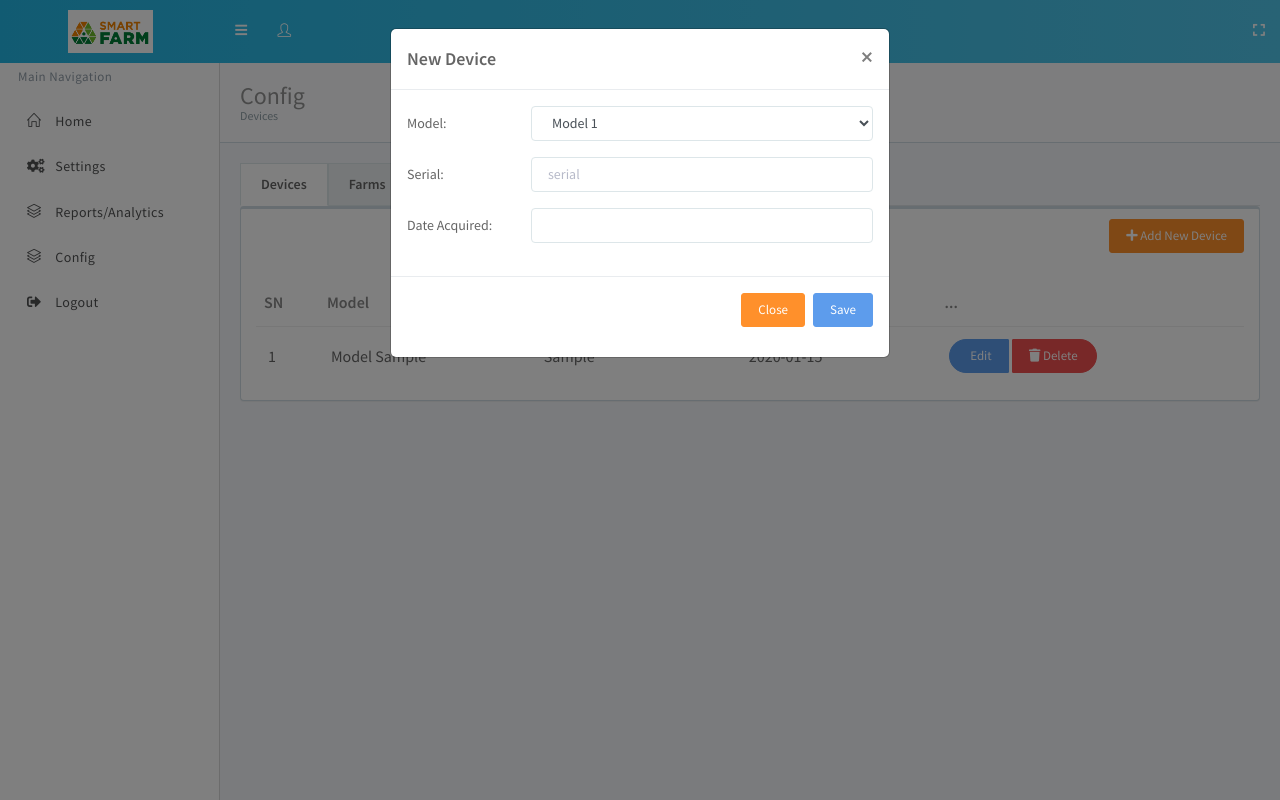
After one commit to tohir87/sdp, a Flask app: page /config/devices in a window 1280 px wide, after a click on "Add New Device". The commit adds this page. Run offline with Flask 2, Linux system fonts and the light colour scheme; a user stored in the database is signed in; tables that the repository leaves empty hold one stand-in row (values such as "Sample post"); some libraries are stand-ins or nearby versions.

Commit message:
working on making it as a service

```diff
--- a/app.py
+++ b/app.py
@@ -33,6 +33,8 @@ class User(UserMixin, db.Model):
     email = db.Column(db.String(128))
     phone = db.Column(db.String(128))
     password = db.Column(db.String(128))
+    user_type_id = db.Column(db.SmallInteger(), default=0)
+    farm_name = db.Column(db.String(128))
 
 
 class DhtData(db.Model):
@@ -81,7 +83,23 @@ class Rules(db.Model):
     sensor = db.Column(db.String(255))
     rule_type = db.Column(db.String(255))
     rule_value = db.Column(db.Integer)
-    alert_id = db.Column(db.Integer)
+    alert_id = db.Column(db.Integer, db.ForeignKey('alerts.id'))
+
+class Devices(db.Model):
+    __tablename__ = "devices"
+
+    id = db.Column(db.Integer, primary_key=True)
+    model = db.Column(db.String(255))
+    serial = db.Column(db.String(255))
+    acquired_on = db.Column(db.Date())
+
+class UserDevices(db.Model):
+    __tablename__ = "user_devices"
+
+    id = db.Column(db.Integer, primary_key=True)
+    user_id = db.Column(db.Integer, db.ForeignKey('users.id'))
+    device_id = db.Column(db.Integer, db.ForeignKey('devices.id'))
+
 
 
 def connect():
@@ -478,6 +496,57 @@ def createRule():
         flash("You are not logged in")
         return redirect(url_for('login'))
 
+@app.route('/config/devices')
+def config_devices():
+    if 'first_name' in session:
+
+        page_title = "Config"
+        page_desc = "Devices"
+
+        # fetch all devices from db
+        devices = Devices.query.all()
+
+        return render_template("config/devices.html", **locals())
+    else:
+        flash("You are not logged in")
+        return redirect(url_for('login'))
+
+@app.route('/config/farms')
+def config_farms():
+    if 'first_name' in session:
+
+        page_title = "Config"
+        page_desc = "Farms"
+
+        # fetch all farms from db
+        farms = User.query.all()
+
+        return render_template("config/farms.html", **locals())
+    else:
+        flash("You are not logged in")
+        return redirect(url_for('login'))
+
+@app.route('/config/new_device', methods=['POST'])
+def config_device_post():
+    if 'first_name' in session:
+        model = request.form['model']
+        serial = request.form['serial']
+        acquired_on = datetime.strptime(request.form['acquired_on'], '%m/%d/%Y').strftime('%Y-%m-%d')
+
+        new_reading = Devices(model=model,serial=serial,acquired_on=acquired_on)
+
+        # Add new record to db
+        db.session.add(new_reading)
+        db.session.commit()
+
+        flash("Device added successfully")
+        return redirect(url_for('config_devices'))
+
+
+    else:
+        flash("You are not logged in")
+        return redirect(url_for('login'))
+
 
 if __name__ == '__main__':
     app.config['SESSION_TYPE'] = 'filesystem'
--- /dev/null
+++ b/templates/config/_add_new_device.html
@@ -0,0 +1,44 @@
+<!-- Modal-->
+<div class="modal fade" id="newDevice" tabindex="-1" role="dialog" aria-labelledby="myModalLabel" aria-hidden="true">
+    <div class="modal-dialog">
+        <div class="modal-content">
+            <div class="modal-header">
+                <h4 class="modal-title" id="myModalLabel">New Device</h4>
+                <button class="close" type="button" data-dismiss="modal" aria-label="Close">
+                    <span aria-hidden="true">&times;</span>
+                </button>
+            </div>
+            <form class="form-horizontal" method="POST" action="/config/new_device">
+                <div class="modal-body">
+                    <div class="form-group row">
+                        <label class="col-xl-3 col-form-label">Model:</label>
+                        <div class="col-xl-9">
+                            <select required name="model" id="model" class="form-control">
+                                <option value="1">Model 1</option>
+                                <option value="2">Model 2</option>
+                                <option value="3">Model 3</option>
+                            </select>
+                        </div>
+                    </div>
+                    <div class="form-group row">
+                        <label class="col-xl-3 col-form-label">Serial:</label>
+                        <div class="col-xl-9">
+                            <input required class="form-control" type="text" placeholder="serial" name="serial">
+                        </div>
+                    </div>
+                    <div class="form-group row">
+                        <label class="col-xl-3 col-form-label">Date Acquired:</label>
+                        <div class="col-xl-9">
+                            <input required class="form-control datepicker" type="text" name="acquired_on">
+                        </div>
+                    </div>
+
+                </div>
+                <div class="modal-footer">
+                    <button class="btn btn-warning" type="button" data-dismiss="modal">Close</button>
+                    <button class="btn btn-primary" type="submit">Save</button>
+                </div>
+            </form>
+        </div>
+    </div>
+</div>
--- /dev/null
+++ b/templates/config/devices.html
@@ -0,0 +1,69 @@
+{% extends 'layout.html' %}
+{% block body %}
+
+<!-- START card-->
+<div role="tabpanel">
+    <!-- Nav tabs-->
+    <ul class="nav nav-tabs" role="tablist">
+        <li class="nav-item" role="presentation">
+            <a class="nav-link active" href="/config/devices" aria-controls="config" role="tab">Devices</a>
+        </li>
+        <li class="nav-item" role="presentation">
+            <a class="nav-link" href="/config/farms" aria-controls="config" role="tab">Farms</a>
+        </li>
+    </ul>
+</div>
+<div class="card card-default">
+    <div class="card-header">
+        <a href="#newDevice" data-toggle="modal" class="btn btn-warning float-right">
+            <i class="fas fa-plus"></i>
+            Add New Device
+        </a>
+    </div>
+    <div class="card-body">
+        <div class="row">
+            <div class="col-lg-12">
+                <div class="table-responsive">
+                    <table class="table">
+                        <thead>
+                            <tr>
+                                <th>SN</th>
+                                <th>Model</th>
+                                <th>Serial Number</th>
+                                <th>Date Acquired</th>
+                                <th>...</th>
+                            </tr>
+                        </thead>
+                        <tbody>
+                            {% for device in devices %}
+                            <tr>
+                                <td>{{ loop.index }}</td>
+                                <td>Model {{ device.model }}</td>
+                                <td>{{ device.serial }}</td>
+                                <td>{{ device.acquired_on }}</td>
+                                <td>
+                                    <a href="#" class="btn btn-primary btn-pill-left">
+                                        <i class="fas fa-pencil"></i>
+                                        Edit
+                                    </a>
+                                    <a href="/settings/delete_rule?id={{device.id}}" onclick="return false;"
+                                        class="btn btn-danger btn-pill-right confirm_delete">
+                                        <i class="fas fa-trash"></i>
+                                        Delete
+                                    </a>
+                                </td>
+                            </tr>
+                            {% endfor %}
+                        </tbody>
+                    </table>
+                </div>
+            </div>
+        </div>
+
+    </div>
+</div>
+<!-- END card-->
+
+{% endblock %}
+
+{% include 'config/_add_new_device.html' %}
--- a/templates/includes/_sidebar.html
+++ b/templates/includes/_sidebar.html
@@ -81,6 +81,25 @@
                     </ul>
                 </li>
                 <li class=" ">
+                    <a href="#config" title="Config" data-toggle="collapse">
+                        <em class="icon-layers"></em>
+                        <span>Config</span>
+                    </a>
+                    <ul class="sidebar-nav sidebar-subnav collapse" id="config">
+                        <li class="sidebar-subnav-header">Config</li>
+                        <li class=" ">
+                            <a href="/config/devices" title="Config">
+                                <span>Devices</span>
+                            </a>
+                        </li>
+                        <li class=" ">
+                            <a href="/config/farms" title="Farms">
+                                <span>Farms</span>
+                            </a>
+                        </li>
+                    </ul>
+                </li>
+                <li class=" ">
                     <a href="{{ url_for('logout') }}" title="Logout">
                         <em class="fas fa-sign-out-alt"></em>
                         <span>Logout</span>
```
Also changed, not shown: migrations/versions/0185b80a82f9_added_farm_name_to_farm.py (added, +28 -0 lines), migrations/versions/fa794ff8da1c_added_devices_and_user_devices_table.py (added, +48 -0 lines), templates/config/farms.html (added, +64 -0 lines), templates/config/_add_new_farm.html (added).
